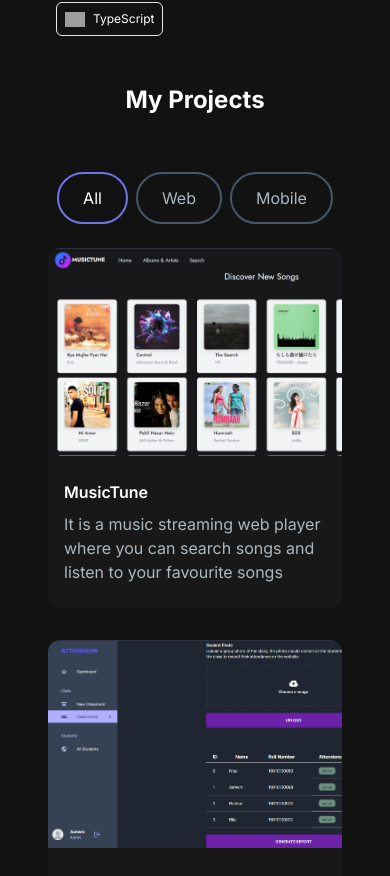
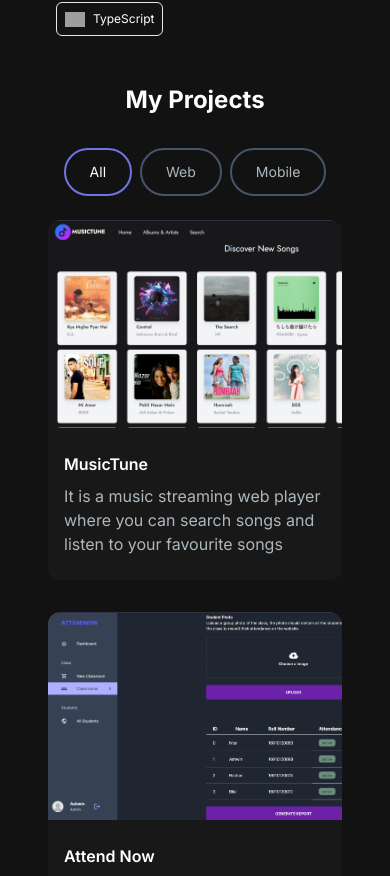
Before and after one commit to DarkLord125/portfolio-website, a Next.js app: page / in a window 390 px wide. Shown: the part 1369-2245 px from the top of the page. Built offline with nearby package versions, Linux system fonts and the light colour scheme; grey boxes are pictures that could not be loaded.

Commit message:
New: css updates

```diff
--- a/app/components/ProjectSection.tsx
+++ b/app/components/ProjectSection.tsx
@@ -53,7 +53,7 @@
 
   return (
     <section id="projects">
-      <h2 className="text-center text-2xl lg:text-4xl font-bold text-white mt-4 mb-8 md:mb-10">
+      <h2 className="text-center text-2xl lg:text-4xl font-bold text-white mt-4 mb-2 md:mb-4">
         My Projects
       </h2>
       <div className="text-white flex flex-row justify-center items-center gap-2 py-6">
--- a/app/components/ProjectTag.tsx
+++ b/app/components/ProjectTag.tsx
@@ -12,7 +12,7 @@
     : "text-[#ADB7BE] border-slate-600 hover:border-white";
   return (
     <button
-      className={`${buttonStyles} cursor-pointer rounded-full py-3 px-6 text-base sm:text-xl border-2`}
+      className={`${buttonStyles} cursor-pointer rounded-full py-3 px-6 text-sm sm:text-xl border-2`}
       onClick={() => onClick(name)}
     >
       {name}
```
